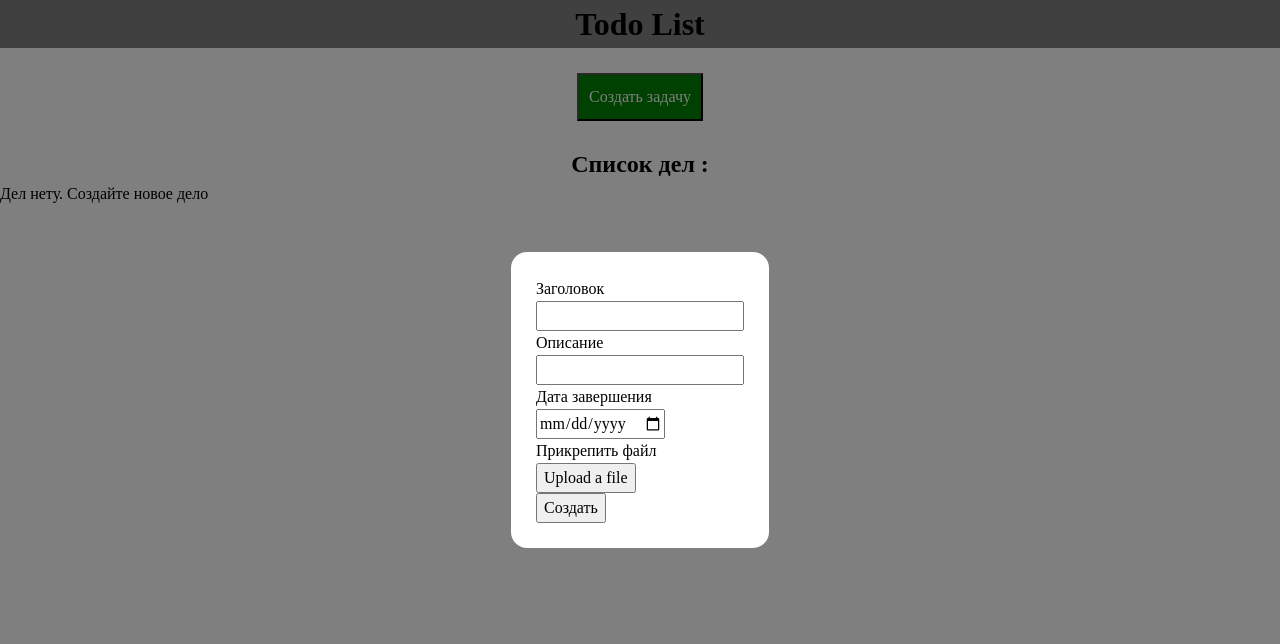
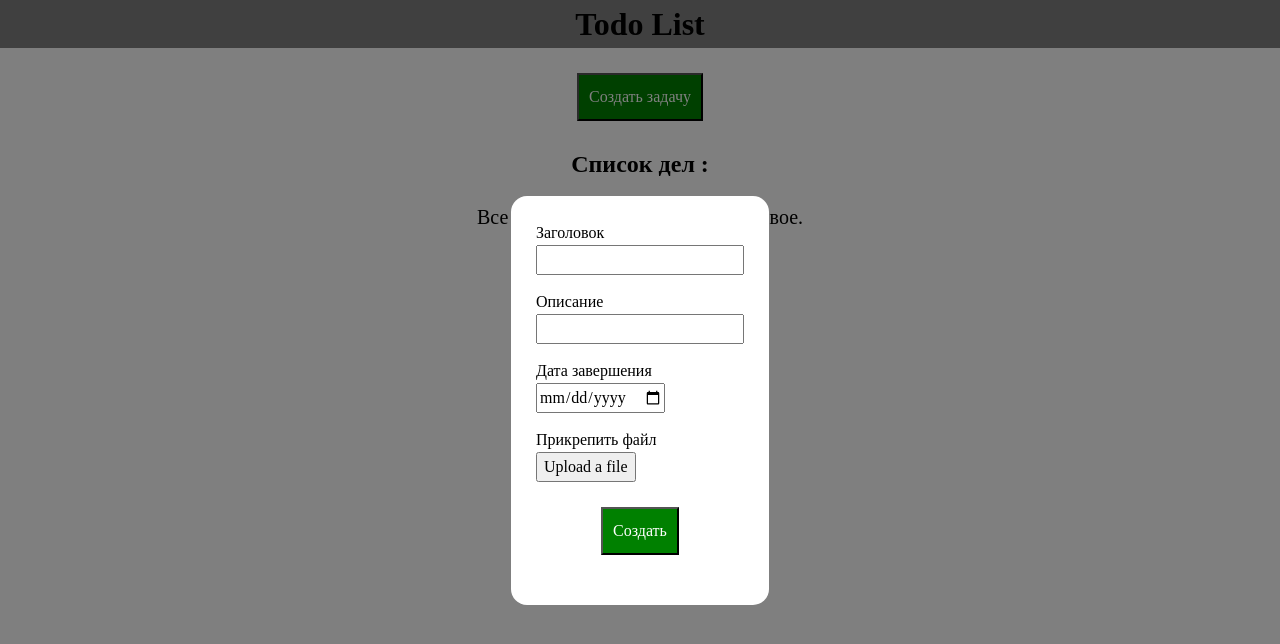
Before and after one commit to sergeykotenkogithub/todo-list, a React (Create React App) app: page / in a window 1280 px wide. Both pictures are taken after a click on the button "Создать задачу". Shown: the top 644 px of the page. Built offline with nearby package versions, Linux system fonts and the light colour scheme.

Commit message:
Feat(Style, Date): style for form, modal and fix problem with form, add datejs and check date

```diff
--- a/package.json
+++ b/package.json
@@ -6,6 +6,7 @@
     "@testing-library/jest-dom": "^5.14.1",
     "@testing-library/react": "^13.0.0",
     "@testing-library/user-event": "^13.2.1",
+    "dayjs": "^1.11.6",
     "express": "^4.18.2",
     "express-fileupload": "^1.4.0",
     "react": "^18.2.0",
--- a/src/App.css
+++ b/src/App.css
@@ -1,16 +1,3 @@
-.todo {
-	padding-right: 50px;
-}
-
-.edit-delete-wrapper {
-	display: flex;
-}
-
-.edit-delete-wrapper div {
-	cursor: pointer;
-	height: 30px;
-}
-
 .button-wrapper {
 	display: flex;
 	justify-content: center;
@@ -20,3 +7,9 @@
 .subtitle {
 	text-align: center;
 }
+
+.notFoundTodo {
+	text-align: center;
+	padding-top: 20px;
+	font-size: 20px;
+}
--- a/src/App.js
+++ b/src/App.js
@@ -1,7 +1,5 @@
-import { useEffect, useRef, useState } from 'react'
+import { useState } from 'react'
 import './App.css'
-import remove from './image/remove.svg'
-import edit from './image/edit.svg'
 import { Title } from './components/common/Title'
 import { Button } from './components/UI/button/Button'
 import { Modal } from './components/UI/Modal/Modal'
@@ -23,16 +21,12 @@ export const App = () => {
 	const [editForm, setEditForm] = useState(false)
 
 	const removeTodo = chooseTodo => {
-		console.log('www')
 		setTodo(todo.filter(element => element.id !== chooseTodo.id))
 	}
 
 	const editTodo = e => {
-		console.log('edit')
 		const wwww = todo.filter(element => element.id === e.id)
-		console.log(wwww[0])
 		setEditTask(wwww[0])
-		console.log('editrttt', editTask.id)
 		setEditForm(true)
 		setModal(true)
 	}
@@ -40,74 +34,27 @@ export const App = () => {
 	const createTodo = newTodo => {
 		setTodo([...todo, newTodo])
 		setModal(false)
-		console.log('newww todo', todo)
 	}
 
 	const editNew = e => {
-		console.log('edit new')
-		console.log('2222', e)
-		// const wwww = todo.filter(element => element.id === e.id)
-		// console.log('33333', wwww)
-		// console.log('444', editTask)
-		console.log('www111', editTask)
-		// const newPosts = todo.map(post => ({
-
-		// 	...post,
-		// 	...editTask,
-		// }))
-		const newPosts = todo.map(post =>
+		const newTodo = todo.map(post =>
 			post.id === e.id ? { ...post, ...e } : post
 		)
-
-		// console.log(newPosts)
-		setTodo(newPosts)
+		setTodo(newTodo)
 		setModal(false)
 	}
 
 	const handleButtonCreate = () => {
-		console.log('11')
 		setModal(true)
 		setEditForm(false)
 	}
 
-	const hiddenFileInput = useRef(null)
-
-	const handleChange = event => {
-		const fileUploaded = event.target.files[0].name
-		console.log(fileUploaded)
-	}
-
-	const handleClick = event => {
-		hiddenFileInput.current.click()
-	}
-
-	// const changeCheckbox = e => {
-	// 	console.log(e.target.checked)
-	// 	const newPosts = todo.map(post =>
-	// 		post.id === e.id ? { ...post, completed: e.target.checked } : post
-	// 	)
-	// 	console.log(newPosts)
-	// }
-
 	return (
 		<div className='App'>
-			{/* <TestUpload /> */}
-
 			<Title title={'Todo List'} />
-
-			{/* <div class='input__wrapper'>
-				<input
-					type='file'
-					name='file'
-					id='input__file'
-					class='input input__file'
-				/>
-				<label for='input__file'>Выберите файл</label>
-			</div> */}
 
 			<div>
 				<div className='button-wrapper'>
-					{/* <Button onClick={() =>  setModal(true)}>Создать задачу</Button> */}
 					<Button onClick={() => handleButtonCreate()}>Создать задачу</Button>
 				</div>
 
@@ -127,88 +74,25 @@ export const App = () => {
 				) : (
 					<TodoForm create={createTodo} edit={false} />
 				)}
-				{/* <TodoForm create={createTodo} edit={false} /> */}
 			</Modal>
 
 			{todo.length ? (
 				todo.map(e => (
 					<TodoItem
+						key={e.id}
 						task={e}
 						editTodo={editTodo}
 						removeTodo={removeTodo}
 						todo={todo}
 						setTodo={setTodo}
 					/>
-					// <div key={e.id}>
-					// 	<div className='todo-wrapper'>
-					// 		<div className='todo'>
-					// 			<p>{e.title}</p>
-					// 			<p>{e.description}</p>
-					// 			<p>{e.data}</p>
-					// 			<p>{e.fileName}</p>
-					// 			<p>{e.completed}</p>
-					// 		</div>
-					// 		<div className='edit-delete-wrapper'>
-					// 			<img
-					// 				onClick={() => editTodo(e)}
-					// 				className='img edit'
-					// 				src={edit}
-					// 				alt='edit'
-					// 			/>
-
-					// 			<img
-					// 				onClick={() => removeTodo(e)}
-					// 				className='img'
-					// 				src={remove}
-					// 				alt='remove'
-					// 			/>
-					// 		</div>
-					// 	</div>
-					// </div>
 				))
 			) : (
-				<div> Дел нету. Создайте новое дело </div>
+				<div className='notFoundTodo'>
+					{' '}
+					Все задания сделаны. Создайте новое.{' '}
+				</div>
 			)}
-
-			{/* <form>
-				<div>
-					<p>Заголовок</p>
-					<input
-						type='text'
-						value={editTask.title}
-						onChange={e => setEditTask({ ...editTask, title: e.target.value })}
-					/>
-				</div>
-				<div>
-					<p>Описание</p>
-					<input
-						value={editTask.description}
-						type='text'
-						onChange={e =>
-							setEditTask({ ...editTask, description: e.target.value })
-						}
-					/>
-				</div>
-				<div>
-					<p>Дата завершения</p>
-					<input
-						value={editTask.data}
-						type='date'
-						onChange={e => setEditTask({ ...editTask, data: e.target.value })}
-					/>
-				</div>
-				<div>
-					<p>Прикрепить файл</p>
-					<input
-						type='file'
-						onChange={e =>
-							setEditTask({ ...tasks, fileName: e.target.files[0].name })
-						}
-					/>
-				</div>
-
-				<button onClick={createTodo}>Создать</button>
-			</form> */}
 		</div>
 	)
 }
--- a/src/components/TodoForm.jsx
+++ b/src/components/TodoForm.jsx
@@ -1,34 +1,16 @@
-import { useCallback, useEffect, useMemo, useRef, useState } from 'react'
+import { useEffect, useRef, useState } from 'react'
+import styles from './TodoForm.module.css'
 import { Button } from './UI/button/Button'
 
 export const TodoForm = ({ create, edit, editElement, setEditTask }) => {
-	console.log('111', editElement)
-
-	const [ed, setEd] = useState({})
-
-	// useEffect(() => {
-	// 	// setEd({ ...editElement })
-	// 	console.log('wwwwwwww')
-	// }, editElement)
-
-	// console.log('neeeeeeeeeeeeeeww', ed)
-
-	// const [tasks, setTasks] = useState({
-	// 	// title: '',
-	// 	title: editElement ? editElement.title : '',
-	// 	description: editElement ? editElement.description : '',
-	// 	data: editElement ? editElement.data : '',
-	// 	fileName: editElement ? editElement.fileName : '',
-	// 	completed: false,
-	// })
 	const [tasks, setTasks] = useState({
-		// title: '',
 		title: '',
 		description: '',
 		data: '',
 		fileName: '',
 		completed: false,
 	})
+
 	const hiddenFileInput = useRef(null)
 	const handleClick = event => {
 		event.preventDefault()
@@ -44,70 +26,27 @@ export const TodoForm = ({ create, edit, editElement, setEditTask }) => {
 		}
 
 		if (edit) {
-			console.log('1111wwwwwwwwwwwwwwwwA', editElement)
 			create({ ...tasks })
 		} else {
 			create(newTodo)
+			setTasks({
+				title: '',
+				description: '',
+				data: '',
+				fileName: '',
+				completed: false,
+			})
 		}
-		// console.log('11')
-		// const todoAll = {
-		// 	title,
-		// 	description,
-		// 	data,
-		// }
-		// setTodo([...todo, { ...tasks, id: Date.now(), completed: false }])
 	}
 
-	const fetchBusinesses = useCallback(() => {
-		return editElement
-	}, [editElement])
-
-	// useEffect(() => {
-	// 	fetchBusinesses()
-	// }, [fetchBusinesses])
-
-	// useEffect(() => {
-	// 	console.log('wwwwwwwwwwwadasdsa', tasks)
-	// 	console.log('hkljk;l,;', editElement)
-	// 	// if (!editElement?.fileName) {
-	// 	// 	const aaa = { ...editElement, fileName: '' }
-	// 	// 	console.log('wwwwwSda', aaa)
-	// 	// 	setTasks({ ...editElement, fileName: '' })
-	// 	// } else {
-	// 	// 	setTasks({ ...editElement })
-	// 	// }
-	// 	if (!editElement?.data) {
-	// 		setTasks({ ...editElement, fileName: '' })
-	// 	} else {
-	// 		setTasks({ ...editElement })
-	// 	}
-	// }, [editElement])
-
-	let aaaw
-
 	useEffect(() => {
-		console.log('hkljk;l,;', editElement)
-		// if (!editElement?.fileName) {
-		// 	const aaa = { ...editElement, fileName: '' }
-		// 	console.log('wwwwwSda', aaa)
-		// 	setTasks({ ...editElement, fileName: '' })
-		// } else {
-		// 	setTasks({ ...editElement })
-		// }
-		// if (!editElement?.data) {
-		// 	setTasks({ ...editElement, fileName: '' })
-		// } else {
-		// 	setTasks({ ...editElement })
-		// }
 		setTasks({ ...editElement })
 	}, [editElement])
-
-	console.log('awww', aaaw)
 
 	return (
 		<div>
 			<form>
-				<div>
+				<div className={styles.wrapperField}>
 					<p>Заголовок</p>
 					<input
 						type='text'
@@ -117,7 +56,6 @@ export const TodoForm = ({ create, edit, editElement, setEditTask }) => {
 								setTasks({
 									...tasks,
 									title: e.target.value,
-									// id: editElement.id,
 								})
 							} else {
 								setTasks({ ...tasks, title: e.target.value })
@@ -125,7 +63,7 @@ export const TodoForm = ({ create, edit, editElement, setEditTask }) => {
 						}}
 					/>
 				</div>
-				<div>
+				<div className={styles.wrapperField}>
 					<p>Описание</p>
 					<input
 						value={tasks.description || ''}
@@ -135,7 +73,6 @@ export const TodoForm = ({ create, edit, editElement, setEditTask }) => {
 								setTasks({
 									...tasks,
 									description: e.target.value,
-									// id: editElement.id,
 								})
 							} else {
 								setTasks({ ...tasks, description: e.target.value })
@@ -143,7 +80,7 @@ export const TodoForm = ({ create, edit, editElement, setEditTask }) => {
 						}}
 					/>
 				</div>
-				<div>
+				<div className={styles.wrapperField}>
 					<p>Дата завершения</p>
 					<input
 						value={tasks.data || ''}
@@ -153,7 +90,6 @@ export const TodoForm = ({ create, edit, editElement, setEditTask }) => {
 								setTasks({
 									...tasks,
 									data: e.target.value,
-									// id: editElement.id,
 								})
 							} else {
 								setTasks({ ...tasks, data: e.target.value })
@@ -168,15 +104,11 @@ export const TodoForm = ({ create, edit, editElement, setEditTask }) => {
 						type='file'
 						ref={hiddenFileInput}
 						style={{ display: 'none' }}
-						// onChange={e =>
-						// 	setTasks({ ...tasks, fileName: e.target.files[0].name })
-						// }
 						onChange={e => {
 							if (editElement) {
 								setTasks({
 									...tasks,
 									fileName: e.target.files[0].name,
-									// id: editElement.id,
 								})
 							} else {
 								setTasks({ ...tasks, fileName: e.target.files[0].name })
@@ -185,9 +117,15 @@ export const TodoForm = ({ create, edit, editElement, setEditTask }) => {
 					/>
 				</div>
 
-				<button onClick={createTodo}>
+				<div className='button-wrapper'>
+					<Button onClick={createTodo}>
+						{edit ? 'Редактировать' : 'Создать'}{' '}
+					</Button>
+				</div>
+
+				{/* <button onClick={createTodo}>
 					{edit ? 'Редактировать' : 'Создать'}{' '}
-				</button>
+				</button> */}
 			</form>
 		</div>
 	)
--- /dev/null
+++ b/src/components/TodoForm.module.css
@@ -0,0 +1,3 @@
+.wrapperField {
+	padding-bottom: 15px;
+}
--- a/src/components/TodoItem.jsx
+++ b/src/components/TodoItem.jsx
@@ -1,14 +1,30 @@
 import remove from '../image/remove.svg'
 import edit from '../image/edit.svg'
 import styles from './TodoItem.module.css'
+import { useEffect } from 'react'
+const dayjs = require('dayjs')
 
 export const TodoItem = ({ task, editTodo, removeTodo, todo, setTodo }) => {
+	const relativeTime = require('dayjs/plugin/relativeTime')
+	dayjs.extend(relativeTime)
+
 	const changeCheckbox = e => {
-		const newTodo = todo.map(post =>
-			post.id === task.id ? { ...post, completed: e.target.checked } : post
+		const newTodo = todo.map(todo =>
+			todo.id === task.id ? { ...todo, completed: e.target.checked } : todo
 		)
 		setTodo(newTodo)
 	}
+
+	useEffect(() => {
+		if (task.data) {
+			const reg = /ago/.test(dayjs(task.data).fromNow())
+			const newTodo = todo.map(todo =>
+				todo.id === task.id ? { ...todo, completed: reg } : todo
+			)
+			setTodo(newTodo)
+		}
+	}, [task.data])
+
 	return (
 		<div>
 			<div
@@ -18,13 +34,25 @@ export const TodoItem = ({ task, editTodo, removeTodo, todo, setTodo }) => {
 						: styles.todoWrapper
 				}
 			>
-				<div className='todo'>
-					<p>{task.title}</p>
-					<p>{task.description}</p>
-					<p>{task.data}</p>
-					<p>{task.fileName}</p>
+				<div className={styles.todo}>
+					<div className={styles.field}>
+						<p>Заголовок:</p>
+						<p>{task.title}</p>
+					</div>
+					<div className={styles.field}>
+						<p>Описание:</p>
+						<p>{task.description}</p>
+					</div>
+					<div className={styles.field}>
+						<p>Дата завершения:</p>
+						<p>{task.data}</p>
+					</div>
+					<div className={styles.field}>
+						<p>Файл:</p>
+						<p>{task.fileName}</p>
+					</div>
 				</div>
-				<div className='edit-delete-wrapper'>
+				<div className={styles.editDeleteWrapper}>
 					<img
 						onClick={() => editTodo(task)}
 						className={styles.icon}
--- a/src/components/TodoItem.module.css
+++ b/src/components/TodoItem.module.css
@@ -24,3 +24,20 @@
 .completed {
 	background: cornflowerblue;
 }
+
+.field {
+	display: flex;
+}
+
+.field > p:first-child {
+	padding-right: 10px;
+	width: 140px;
+}
+
+.todo {
+	padding-right: 30px;
+}
+
+.editDeleteWrapper {
+	display: flex;
+}
```
Also changed, not shown: 2 other files (tests, documents, lock files or other folders).
